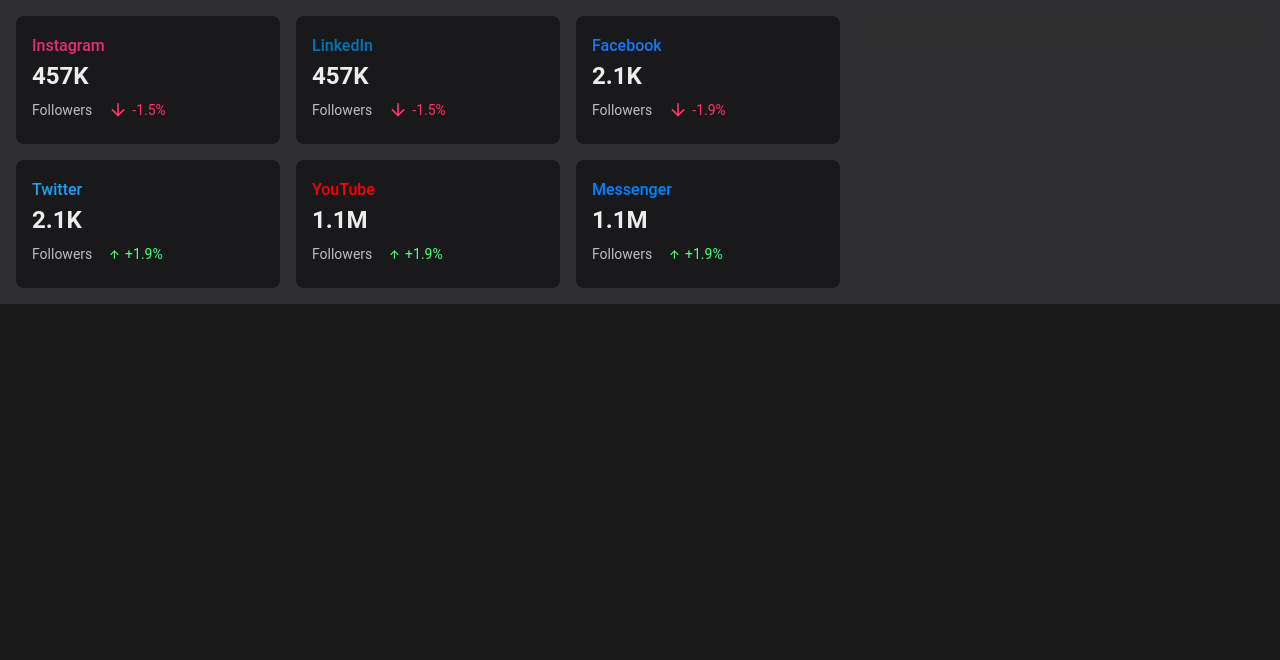
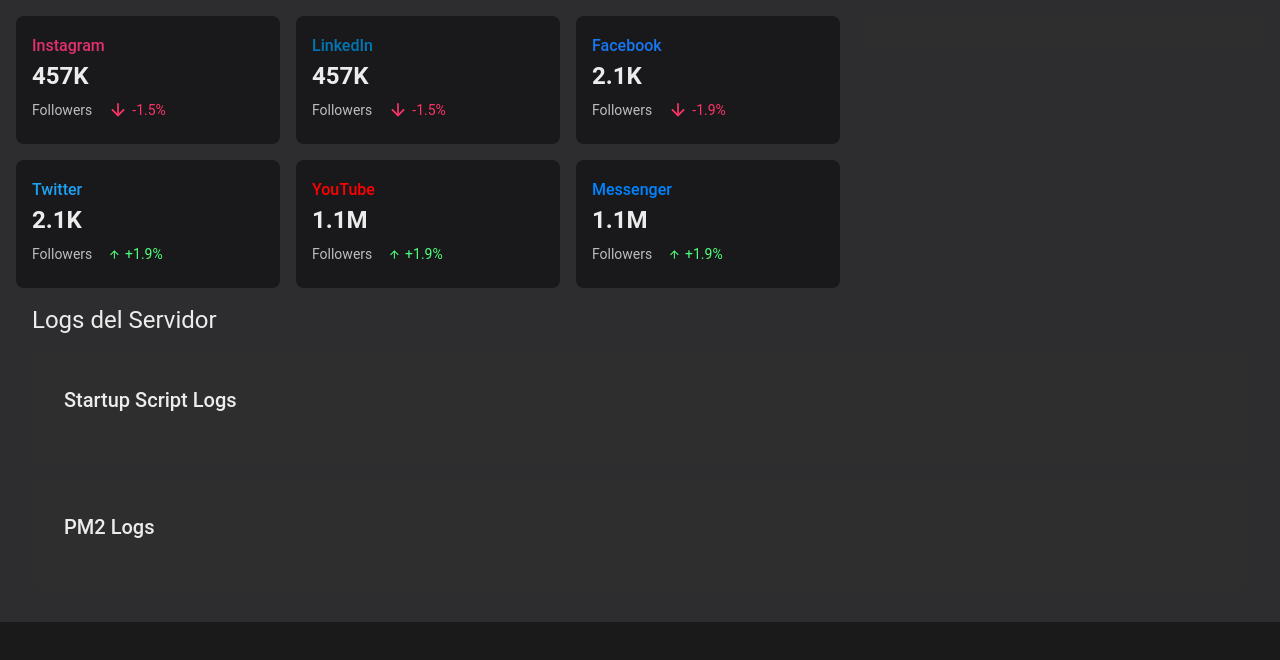
Before and after one commit to LuisAncelVasquezVillavicencio/server-puppeteer, a Next.js app in the folder puppeteer-server/: page /dashboard in a window 1280 px wide. Shown: the top 660 px of the page. Built offline with nearby package versions, Linux system fonts and the light colour scheme; no server answers.

Commit message:
socket dashbaorda

```diff
--- a/puppeteer-server/components/Dashboard.jsx
+++ b/puppeteer-server/components/Dashboard.jsx
@@ -1,5 +1,8 @@
-import React from 'react';
-import { Container, Grid, Card, CardContent, Typography, Box } from '@mui/material';
+import React, { useEffect, useState } from 'react';
+import { Container, Grid, Card, CardContent, Typography, Box , Button} from '@mui/material';
+
+
+
 import { PieChart, Pie, Cell, ResponsiveContainer, Legend } from 'recharts';
 import ArrowDownwardIcon from '@mui/icons-material/ArrowDownward';
 import ArrowUpwardIcon from '@mui/icons-material/ArrowUpward';
@@ -24,6 +27,29 @@
 };
 
 export default function Dashboard() {
+  const [startupLogs, setStartupLogs] = useState('');
+  const [pm2Logs, setPm2Logs] = useState('');
+
+  useEffect(() => {
+    const ws = new WebSocket('ws://localhost:8080');
+
+    ws.onmessage = (event) => {
+      const message = JSON.parse(event.data);
+      if (message.type === 'startup') {
+        setStartupLogs((prevLogs) => prevLogs + message.log);
+      } else if (message.type === 'pm2') {
+        setPm2Logs((prevLogs) => prevLogs + message.log);
+      }
+    };
+
+    ws.onclose = () => {
+      console.log('WebSocket cerrado');
+    };
+
+    return () => {
+      ws.close();
+    };
+  }, []);
   // Inject the global style once.
 
 
@@ -84,6 +110,36 @@
           </Card>
         </Grid>
       </Grid>
+
+
+
+      <Box sx={{ p: 2, background: "#2d2d30" }}>
+      <Typography variant="h5" gutterBottom>
+        Logs del Servidor
+      </Typography>
+      <Card sx={{ mt: 2, borderRadius: 2, boxShadow: 3, p: 2 }}>
+        <CardContent>
+          <Typography variant="h6" gutterBottom>
+            Startup Script Logs
+          </Typography>
+          <Typography variant="body2" component="pre" sx={{ whiteSpace: 'pre-wrap' }}>
+            {startupLogs}
+          </Typography>
+        </CardContent>
+      </Card>
+      <Card sx={{ mt: 2, borderRadius: 2, boxShadow: 3, p: 2 }}>
+        <CardContent>
+          <Typography variant="h6" gutterBottom>
+            PM2 Logs
+          </Typography>
+          <Typography variant="body2" component="pre" sx={{ whiteSpace: 'pre-wrap' }}>
+            {pm2Logs}
+          </Typography>
+        </CardContent>
+      </Card>
+    </Box>
+
+
     </Grid>
   );
 }
--- a/puppeteer-server/package.json
+++ b/puppeteer-server/package.json
@@ -10,7 +10,8 @@
         "react": "^19.0.0",
         "react-dom": "^19.0.0",
         "recharts": "^2.15.1",
-        "redis": "^4.7.0"
+        "redis": "^4.7.0",
+        "ws": "^8.18.1"
     },
     "scripts": {
         "dev": "node app.js",
```
Also changed, not shown: 2 other files (tests, documents, lock files or other folders).
